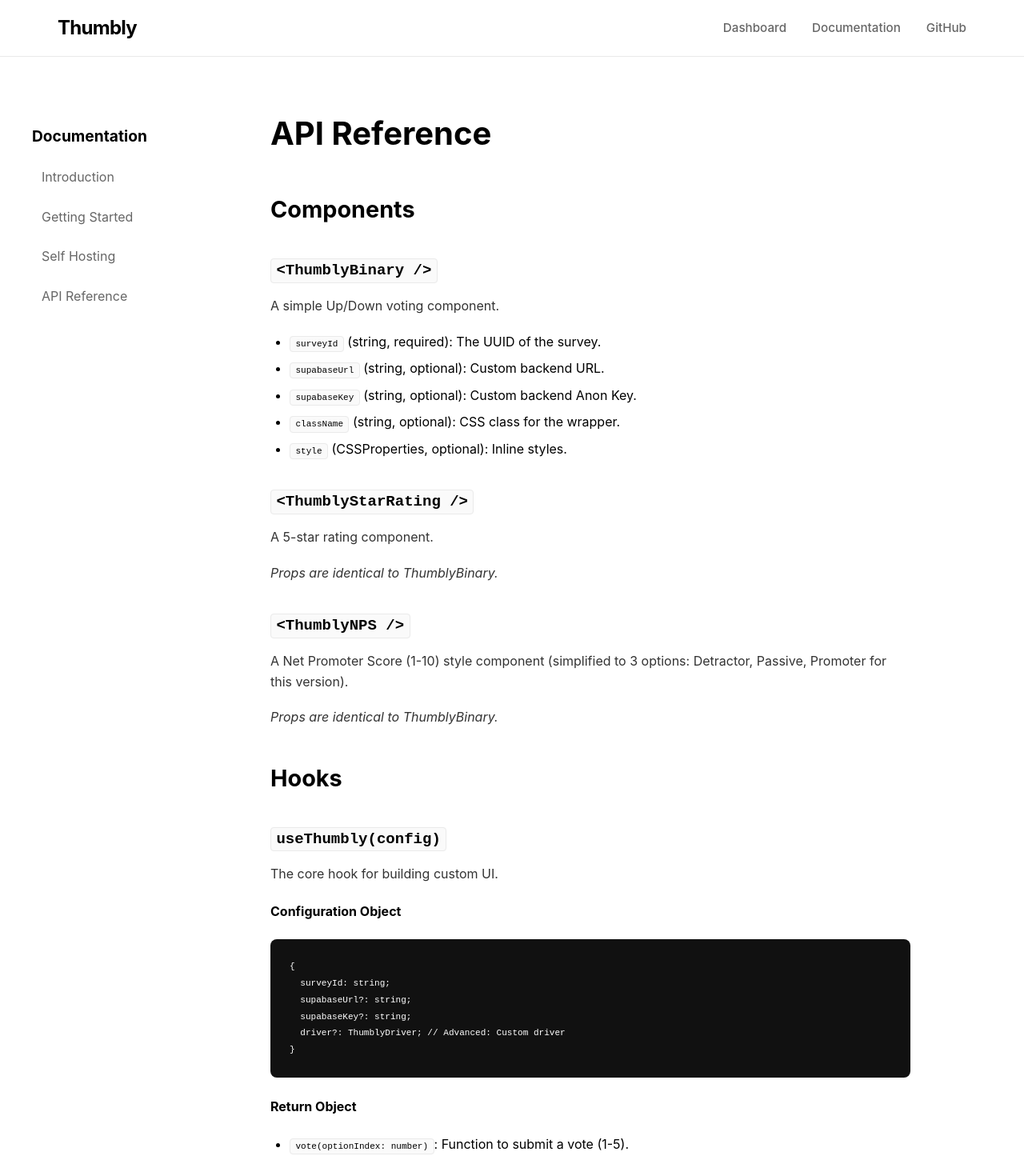
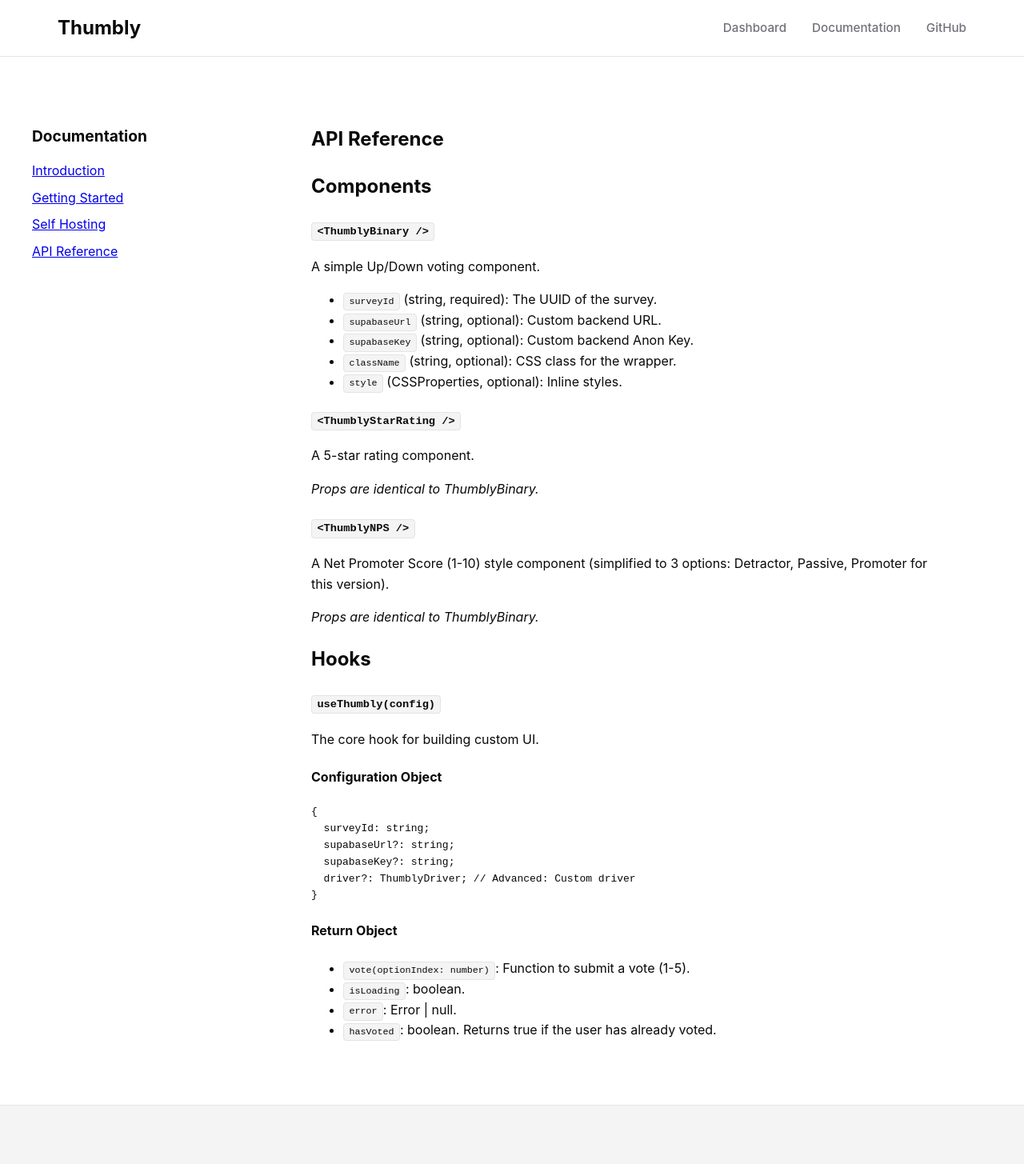
Before and after one commit to gabstevens/thumbly, a Next.js app in the folder apps/web/: page /docs/api in a window 1280 px wide. Shown: the top 1455 px of the page at 80% size. Built offline with nearby package versions, Linux system fonts and the light colour scheme.

Commit message:
style(web): refactor styles for modern dark mode and consistency

```diff
--- a/apps/web/app/globals.css
+++ b/apps/web/app/globals.css
@@ -1,32 +1,69 @@
 :root {
-  --foreground-rgb: 0, 0, 0;
-  --background-rgb: 255, 255, 255;
-  --primary-color: #0070f3;
-  --primary-hover: #005bb5;
-  --secondary-bg: #fafafa;
-  --border-color: #eaeaea;
-  --text-secondary: #666;
+  /* Light Theme */
+  --background: #ffffff;
+  --foreground: #09090b;
+
+  --primary: #0070f3;
+  --primary-foreground: #ffffff;
+
+  --secondary: #f4f4f5;
+  --secondary-foreground: #18181b;
+
+  --muted: #f4f4f5;
+  --muted-foreground: #71717a;
+
+  --border: #e4e4e7;
+  --input: #e4e4e7;
+
+  --card: #ffffff;
+  --card-foreground: #09090b;
+  --card-border: #e4e4e7;
+
+  --code-bg: #f4f4f5;
+  --code-fg: #09090b;
+}
+
+[data-theme="dark"] {
+  /* Dark Theme - Slate/Zinc inspired */
+  --background: #09090b;
+  --foreground: #fafafa;
+
+  --primary: #3b82f6; /* Lighter blue for dark mode */
+  --primary-foreground: #ffffff;
+
+  --secondary: #27272a;
+  --secondary-foreground: #fafafa;
+
+  --muted: #27272a;
+  --muted-foreground: #a1a1aa;
+
+  --border: #27272a;
+  --input: #27272a;
+
+  --card: #18181b;
+  --card-foreground: #fafafa;
+  --card-border: #27272a;
+
+  --code-bg: #18181b;
+  --code-fg: #e4e4e7;
 }
 
 body {
-  color: rgb(var(--foreground-rgb));
-  background: rgb(var(--background-rgb));
-  font-family:
-    -apple-system, BlinkMacSystemFont, "Segoe UI", Roboto, Helvetica, Arial, sans-serif, "Apple Color Emoji",
-    "Segoe UI Emoji", "Segoe UI Symbol";
+  color: var(--foreground);
+  background: var(--background);
+  font-family: -apple-system, BlinkMacSystemFont, "Segoe UI", Roboto, Helvetica, Arial, sans-serif;
   margin: 0;
-  padding: 0;
   display: flex;
   flex-direction: column;
   min-height: 100vh;
   line-height: 1.6;
 }
 
+/* Header */
 header {
   padding: 1rem 0;
-  border-bottom: 1px solid var(--border-color);
-  background: rgba(255, 255, 255, 0.8);
-  backdrop-filter: blur(10px);
+  border-bottom: 1px solid var(--border);
+  background: var(--background); /* Removed blur for simplicity/consistency */
   position: sticky;
   top: 0;
   z-index: 100;
@@ -35,22 +72,21 @@
 .logo {
   font-size: 1.5rem;
   font-weight: 700;
-  letter-spacing: -0.03em;
   text-decoration: none;
-  color: inherit;
+  color: var(--foreground);
 }
 
 .nav-link {
-  color: var(--text-secondary);
+  color: var(--muted-foreground);
   text-decoration: none;
   font-weight: 500;
   font-size: 0.95rem;
-  transition: color 0.2s ease;
+  transition: color 0.2s;
   margin-left: 2rem;
 }
 
 .nav-link:hover {
-  color: var(--foreground-rgb);
+  color: var(--foreground);
 }
 
 .container {
@@ -73,13 +109,13 @@
 
 footer {
   padding: 4rem 0;
-  border-top: 1px solid var(--border-color);
+  border-top: 1px solid var(--border);
   text-align: center;
-  color: var(--text-secondary);
-  background: var(--secondary-bg);
+  color: var(--muted-foreground);
+  background: var(--muted);
 }
 
-/* Hero Section */
+/* Hero */
 .hero {
   text-align: center;
   padding: 8rem 0 6rem;
@@ -89,12 +125,12 @@
   font-size: 4rem;
   line-height: 1.1;
   margin-bottom: 1.5rem;
-  letter-spacing: -0.02em;
+  color: var(--foreground);
 }
 
 .hero p {
   font-size: 1.5rem;
-  color: var(--text-secondary);
+  color: var(--muted-foreground);
   max-width: 600px;
   margin: 0 auto 2.5rem;
 }
@@ -109,33 +145,31 @@
   display: inline-flex;
   align-items: center;
   justify-content: center;
-  background: var(--primary-color);
-  color: white;
+  background: var(--primary);
+  color: var(--primary-foreground);
   padding: 0.8rem 1.6rem;
   border-radius: 6px;
   text-decoration: none;
   font-weight: 600;
-  transition: all 0.2s ease;
   border: 1px solid transparent;
+  cursor: pointer;
 }
 
 .btn:hover {
-  background: var(--primary-hover);
-  transform: translateY(-1px);
+  opacity: 0.9;
 }
 
 .btn.secondary {
-  background: transparent;
-  color: var(--foreground-rgb);
-  border-color: var(--border-color);
+  background: var(--secondary);
+  color: var(--secondary-foreground);
+  border-color: var(--border);
 }
 
 .btn.secondary:hover {
-  background: var(--secondary-bg);
-  border-color: #ccc;
+  background: var(--muted);
 }
 
-/* Sections General */
+/* Sections */
 .section {
   padding: 6rem 0;
 }
@@ -144,17 +178,13 @@
   text-align: center;
   font-size: 2.5rem;
   margin-bottom: 1rem;
-  letter-spacing: -0.01em;
 }
 
 .section-subtitle {
   text-align: center;
-  color: var(--text-secondary);
+  color: var(--muted-foreground);
   font-size: 1.2rem;
   margin-bottom: 4rem;
-  max-width: 700px;
-  margin-left: auto;
-  margin-right: auto;
 }
 
 /* Features Grid */
@@ -166,60 +196,31 @@
 
 .feature-card {
   padding: 2rem;
-  border: 1px solid var(--border-color);
+  background: var(--card);
+  border: 1px solid var(--card-border);
   border-radius: 12px;
-  transition: box-shadow 0.2s ease;
-}
-
-.feature-card:hover {
-  box-shadow: 0 8px 30px rgba(0, 0, 0, 0.05);
+  color: var(--card-foreground);
 }
 
 .feature-card h3 {
   font-size: 1.5rem;
-  margin-bottom: 0.5rem;
-  margin-top: 0;
+  margin: 0 0 0.5rem;
 }
 
 .feature-card p {
-  color: var(--text-secondary);
+  color: var(--muted-foreground);
   margin: 0;
 }
 
-/* How It Works / Code */
-.code-preview {
-  background: #111;
-  color: #fff;
-  padding: 2rem;
-  border-radius: 12px;
-  overflow-x: auto;
-  font-family: "SF Mono", "Monaco", "Inconsolata", "Fira Mono", "Droid Sans Mono", "Source Code Pro", monospace;
-  font-size: 0.9rem;
-  box-shadow: 0 20px 40px rgba(0, 0, 0, 0.1);
-  margin: 0 auto;
-  max-width: 800px;
-}
-
-.code-preview code {
-  background: transparent;
-  padding: 0;
-  color: inherit;
-}
-
-.token-comment {
-  color: #6a737d;
-}
-.token-keyword {
-  color: #d73a49;
-}
-.token-string {
-  color: #a5d6ff;
-}
-.token-function {
-  color: #79b8ff;
-}
-.token-tag {
-  color: #7ee787;
+/* Inline Code */
+:not(pre) > code {
+  background: var(--code-bg);
+  color: var(--code-fg);
+  padding: 0.2rem 0.4rem;
+  border-radius: 4px;
+  font-family: monospace;
+  font-size: 0.9em;
+  border: 1px solid var(--border);
 }
 
 /* Demo Section */
@@ -227,98 +228,29 @@
   max-width: 600px;
   margin: 0 auto;
   padding: 3rem;
-  border: 1px solid var(--border-color);
+  border: 1px solid var(--border);
   border-radius: 16px;
-  background: var(--secondary-bg);
+  background: var(--card);
   text-align: center;
 }
 
-:not(pre) > code {
-  background: var(--secondary-bg);
-  padding: 0.2rem 0.4rem;
-  border-radius: 4px;
-  font-family: monospace;
-  font-size: 0.9em;
-  border: 1px solid var(--border-color);
+/* Prose (Docs) */
+.prose {
+  max-width: 800px;
+  margin: 0 auto;
 }
 
-/* Documentation Layout */
-.docs-link {
-  color: var(--text-secondary);
-  text-decoration: none;
-  padding: 0.5rem 0.75rem;
-  border-radius: 6px;
-  transition: all 0.2s ease;
-  display: block;
+.prose h1,
+.prose h2,
+.prose h3 {
+  color: var(--foreground);
 }
 
-.docs-link:hover {
-  background: var(--secondary-bg);
-  color: var(--foreground-rgb);
-}
-
-.prose {
-  max-width: 800px;
-}
-
-.prose h1 {
-  font-size: 2.5rem;
-  margin-top: 0;
-  margin-bottom: 1.5rem;
-}
-
-.prose h2 {
-  font-size: 1.8rem;
-  margin-top: 2.5rem;
-  margin-bottom: 1rem;
-}
-
-.prose h3 {
-  font-size: 1.4rem;
-  margin-top: 2rem;
-  margin-bottom: 1rem;
-}
-
-.prose p {
-  color: #333;
-  margin-bottom: 1.2rem;
-}
-
-.prose ul,
-.prose ol {
-  margin-bottom: 1.2rem;
-  padding-left: 1.5rem;
-}
-
+.prose p,
 .prose li {
-  margin-bottom: 0.5rem;
+  color: var(--foreground);
 }
 
 .prose a {
-  color: var(--primary-color);
-  text-decoration: none;
+  color: var(--primary);
 }
-
-.prose a:hover {
-  text-decoration: underline;
-}
-
-.prose code {
-  font-size: 0.85em;
-}
-
-.prose pre {
-  background: #111;
-  color: #fff;
-  padding: 1.5rem;
-  border-radius: 8px;
-  overflow-x: auto;
-  margin-bottom: 1.5rem;
-}
-
-.prose pre code {
-  color: inherit;
-  background: transparent;
-  border: none;
-  padding: 0;
-}
```
Also changed, not shown: apps/web/app/app/page.tsx (+19 -6 lines), apps/web/app/page.tsx (+5 -5 lines).
